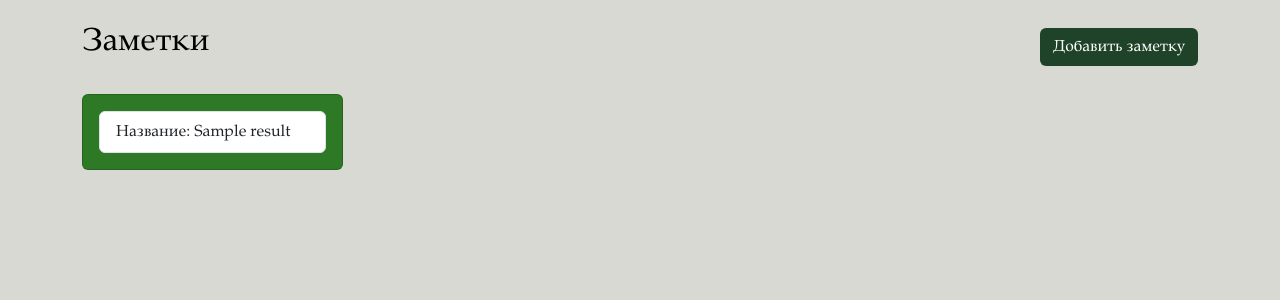
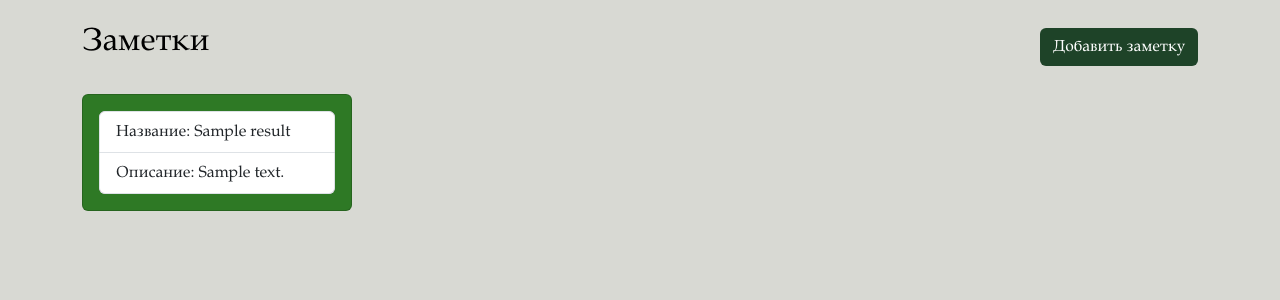
Before and after one commit to AlSilvyl/TDlist, a FastAPI app: template templates/index.html in a window 1280 px wide. Shown: the part 50-350 px from the top of the page. Run offline with FastAPI, Linux system fonts and the light colour scheme; the template is opened without the code that fills it: most values are stand-ins (such as "Sample title", 1, 10 or a date in 2020).

Commit message:
интерфейс
отредактировала интерфейс, чтобы он правильно отображался на разных экранах

```diff
--- a/templates/index.html
+++ b/templates/index.html
@@ -88,19 +88,21 @@
             </div>
         </div>
         <br>
-        <div class="row">
+        <div class="row row-equal-height row-cols-1 row-cols-md-2 row-cols-lg-4 g-2">
             {% for i in result %}
-            <div class="col-3 book-card">
+            <div class="col">
                 <div class="card">
-                    <a href="/note/{{ i.id }}">
+                    <div class="">
+                        <a href="/note/{{ i.id }}">
                         <div class="card-body">
                             <ul class="list-group">
                                 <li class="list-group-item book-title">Название: {{ i.title }}</li>
+                                <li class="list-group-item book-title">Описание: {{ i.desc }}</li>
                             </ul>
                         </div>
-                    </a>
+                        </a>
+                    </div>
                 </div>
-                <br>
             </div>
             {% endfor %}
         </div>
@@ -135,6 +137,12 @@ body.dark-theme {
 
 .card {
     background-color: #2E7925;
+    min-width: 135px;
+    max-width: 270px;
+}
+
+.list-group {
+    background-color: grey;
 }
 
 body.dark-theme .header {
@@ -148,9 +156,14 @@ body.dark-theme .btn {
 
 body.dark-theme .card {
     background-color: #257953;
+    min-width: 135px;
+    max-width: 270px;
 }
 
+body.dark-theme .card-custom {
+    margin: 8px;
 
+}
 
 </style>
 
```
Also changed, not shown: project.db.
